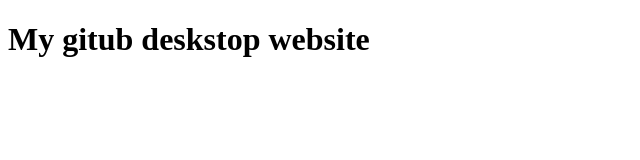
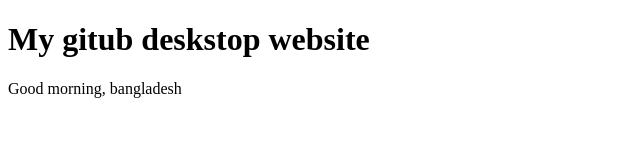
Before and after one commit to abrarjahinzihan/my-second-website, a plain HTML site: page index.html in a window 1280 px wide. Shown: the whole page, without its empty margins (0-640 px from the left). Drawn offline with Linux system fonts and the light colour scheme.

Commit message:
second change

```diff
--- a/index.html
+++ b/index.html
@@ -7,5 +7,8 @@
 </head>
 <body>
     <h1> My gitub deskstop website </h1>
+    <div>
+        <p> Good morning, bangladesh</p>
+    </div>
 </body>
 </html>
```
